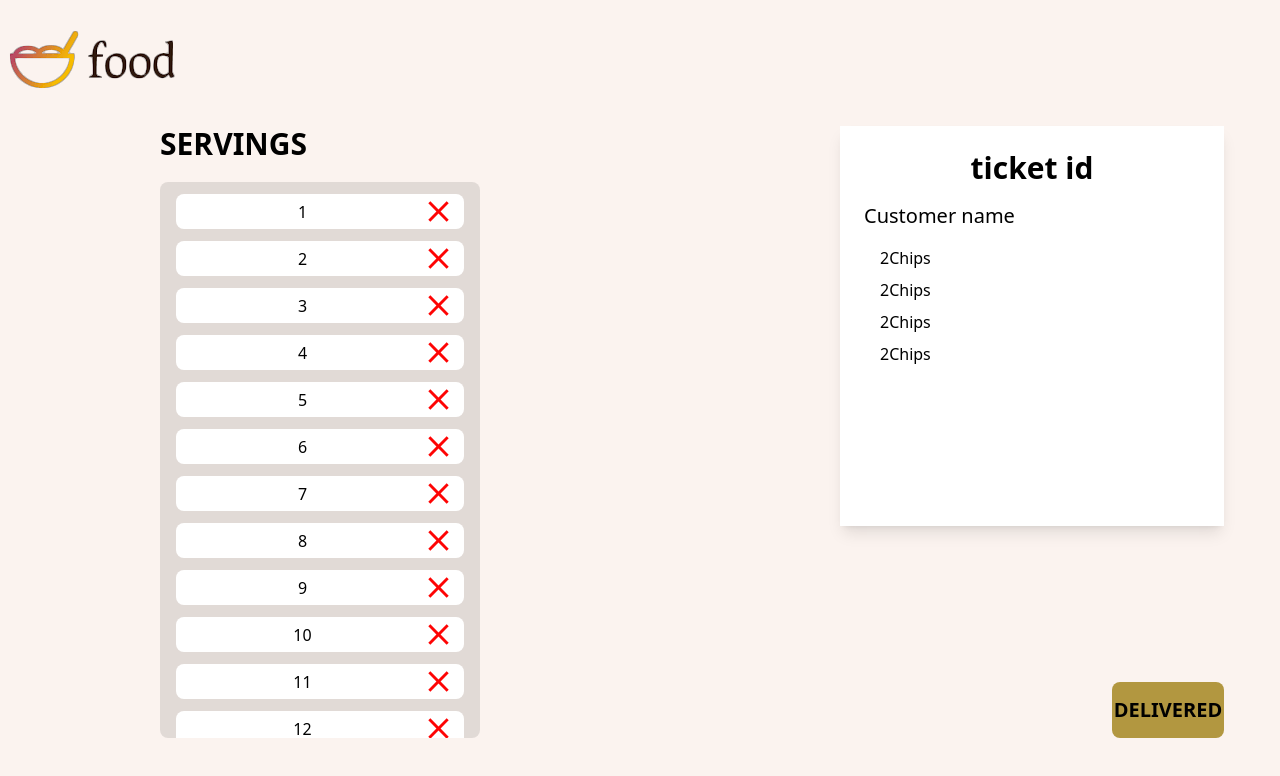
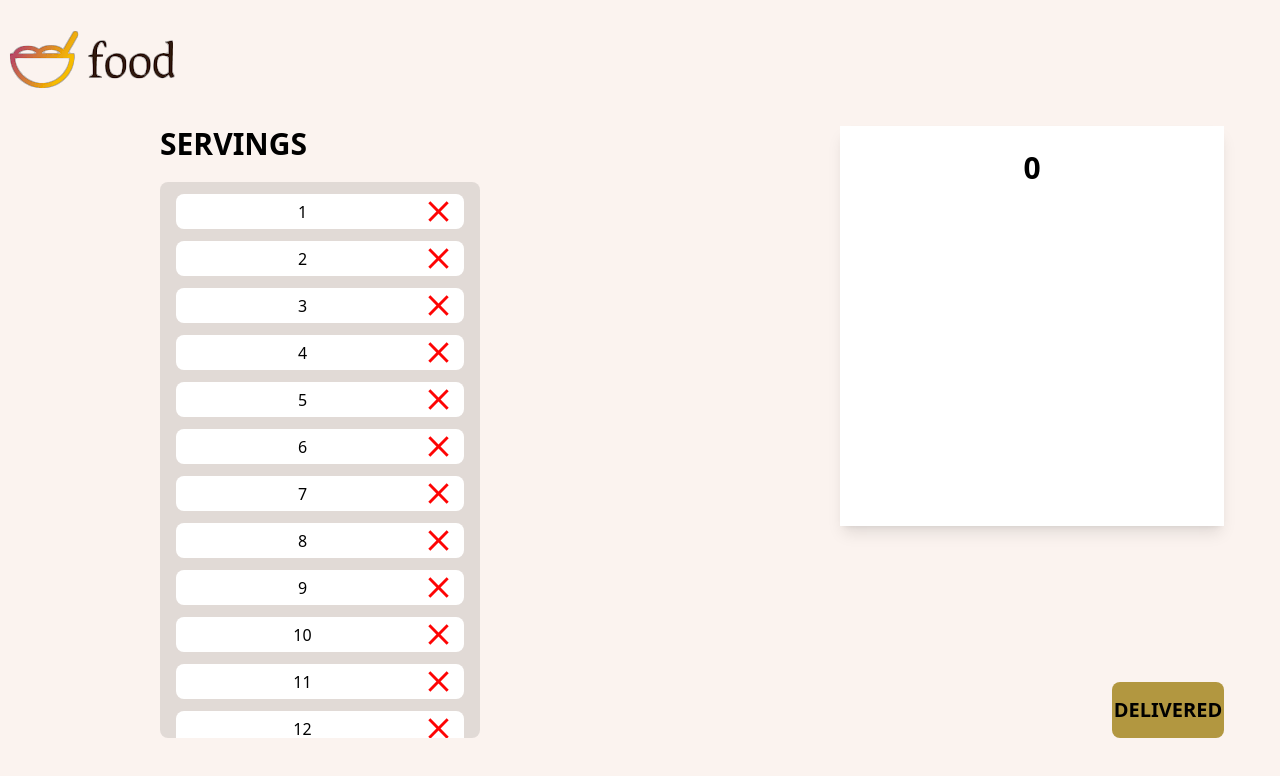
Before and after one commit to kwabenakay/fast-food, a React (Vite) app in the folder frontend/: page /serving in a window 1280 px wide. Shown: the top 776 px of the page. Built offline with nearby package versions, Linux system fonts and the light colour scheme.

Commit message:
Added a feature to make it possible to view ticket info in the serving page

```diff
--- a/frontend/src/components/Ticket.tsx
+++ b/frontend/src/components/Ticket.tsx
@@ -3,6 +3,7 @@ import { useDispatch } from "react-redux";
 import { addReject, removeLoad } from "../redux/data";
 import { setLoad } from "../redux/selectedLoad";
 import { useLocation } from "react-router";
+import { setServe } from "../redux/selectedServe";
 type dataStruct = {
   id: number;
   name: string;
@@ -38,7 +39,12 @@ export default function Ticket(Prop: { tickets: dataStruct[] }) {
                 }
               }}
               onClick={() => {
-                dispatch(setLoad({ ticket: val, index: ind }));
+
+                dispatch(location.pathname === "/serving"
+                ? setServe({ ticket: val, index: ind })
+                : location.pathname === "/loading"
+                ? setLoad({ ticket: val, index: ind })
+                :setLoad({ ticket: val, index: ind }));
                 console.log(val);
               }}
             >
--- a/frontend/src/pages/Serving.tsx
+++ b/frontend/src/pages/Serving.tsx
@@ -1,8 +1,21 @@
-import { useSelector } from "react-redux";
+import { useDispatch, useSelector } from "react-redux";
 import Ticket from "../components/Ticket";
-
+import { removeServe } from "../redux/data";
+type selectedServe = {
+  ticket: {
+    id: number;
+    name: string;
+    amount: number;
+    items: { name: string; num: number; price: number }[];
+  };
+  index: number;
+};
 export default function Serving() {
-  const tickets = useSelector((state:any)=>state.data.servings)
+  const tickets = useSelector((state: any) => state.data.servings);
+  const selectedServe: selectedServe = useSelector(
+    (state: any) => state.selectedServe
+  );
+  const dispatch = useDispatch()
   return (
     <div className=" bg-[#FBF3EF] pb-5">
       <div className=" pt-5 pb-5">
@@ -11,26 +24,29 @@ export default function Serving() {
       <div className=" grid grid-cols-2 gap-60 px-40">
         <div>
           <h1 className=" text-3xl font-bold mb-5">SERVINGS</h1>
-          <Ticket
-            tickets={tickets}
-          />
+          <Ticket tickets={tickets} />
         </div>
         <div className=" flex flex-col justify-between w-fit">
           <div className=" bg-white flex flex-col justify-between shadow-lg w-96 min-h-[400px] p-6">
             <div className=" flex flex-col gap-4">
-              <h1 className=" font-bold text-3xl text-center">ticket id</h1>
-              <h2 className=" text-xl">Customer name</h2>
+              <h1 className=" font-bold text-3xl text-center">{selectedServe.ticket.id}</h1>
+              <h2 className=" text-xl">{selectedServe.ticket.name}</h2>
               <div className=" flex flex-col gap-2 pl-4">
-                <h3>2Chips </h3>
-                <h3>2Chips </h3>
-                <h3>2Chips </h3>
-                <h3>2Chips </h3>
+              {selectedServe.ticket.items &&
+                  selectedServe.ticket.items.map((val, ind) => (
+                    <h3 key={"selectedServe" + ind}>
+                      {val.num + "  " + val.name}{" "}
+                    </h3>
+                  ))}
               </div>
             </div>
             <div className=" text-right"></div>
           </div>
-          <button className=" bg-[#B29740] w-28 h-14 rounded-lg font-bold text-xl self-end hover:bg-[#FDD65C]">
-          DELIVERED
+          <button className=" bg-[#B29740] w-28 h-14 rounded-lg font-bold text-xl self-end hover:bg-[#FDD65C]"
+          onClick={()=>{
+            dispatch(removeServe(selectedServe.index))
+          }}>
+            DELIVERED
           </button>
         </div>
       </div>
--- /dev/null
+++ b/frontend/src/redux/selectedServe.ts
@@ -0,0 +1,29 @@
+import { createSlice } from "@reduxjs/toolkit";
+
+type selectedServe = {
+  ticket: {
+    id: number;
+    name: string;
+    amount: number;
+    items: { name: string; num: number; price: number }[];
+  };
+  index: number;
+};
+const initialState: selectedServe = {
+  ticket: { id: 0, name: "", amount: 0, items: [] },
+  index: -1,
+};
+
+export const SELECTED_SERVE = createSlice({
+  name: "selectedServe",
+  initialState,
+  reducers: {
+    setServe: (state, action) => {
+      state.ticket = action.payload.ticket;
+      state.index = action.payload.index;
+      return state;
+    },
+  },
+});
+export const { setServe } = SELECTED_SERVE.actions;
+export default SELECTED_SERVE.reducer;
--- a/frontend/src/redux/store.ts
+++ b/frontend/src/redux/store.ts
@@ -4,6 +4,7 @@ import { LOGIN } from "./login";
 import { DATA } from "./data";
 import { SELECTED_ITEMS } from "./selectedItems";
 import { STOCK } from "./stock";
+import { SELECTED_SERVE } from "./selectedServe";
 import { SELECTED_LOAD } from "./selectedLoad";
 
 export default configureStore({
@@ -13,6 +14,7 @@ export default configureStore({
     data: DATA.reducer,
     selected: SELECTED_ITEMS.reducer,
     stock: STOCK.reducer,
+    selectedServe: SELECTED_SERVE.reducer,
     selectedLoad: SELECTED_LOAD.reducer,
   },
 });
```
